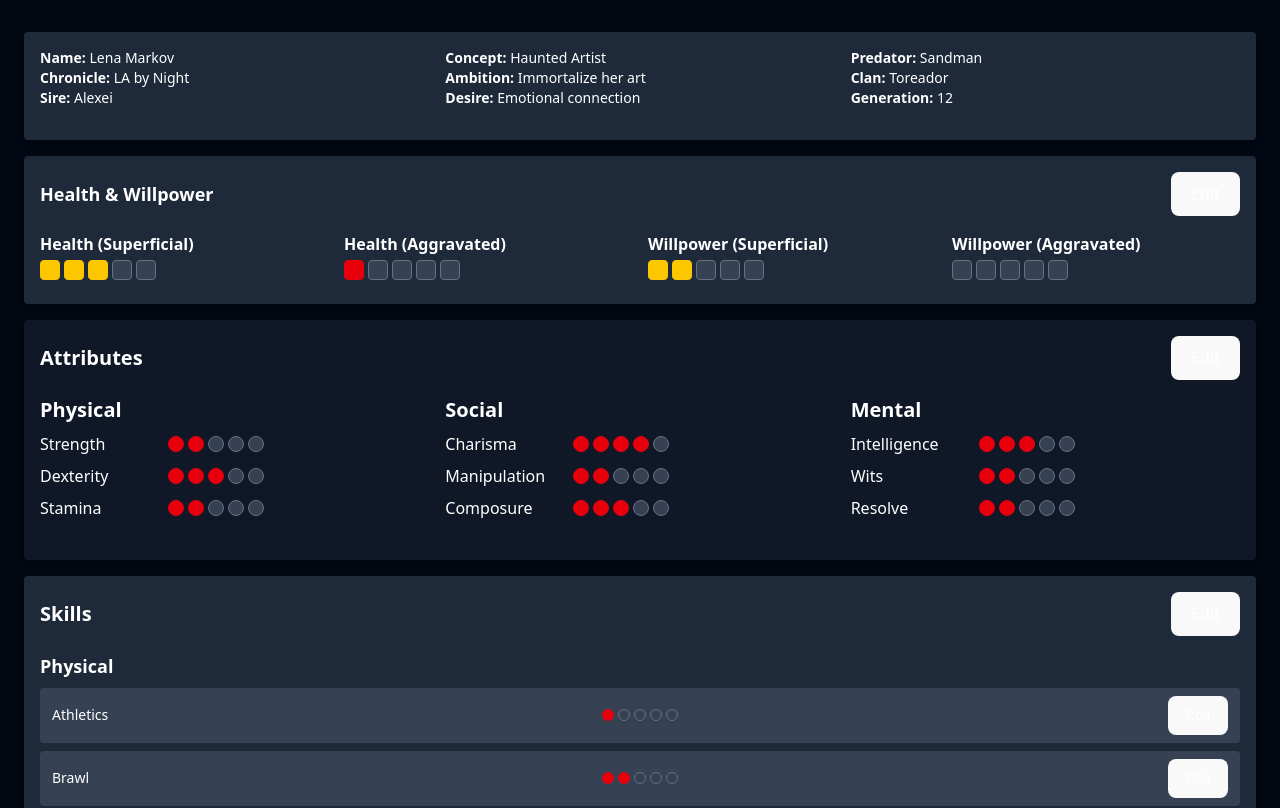
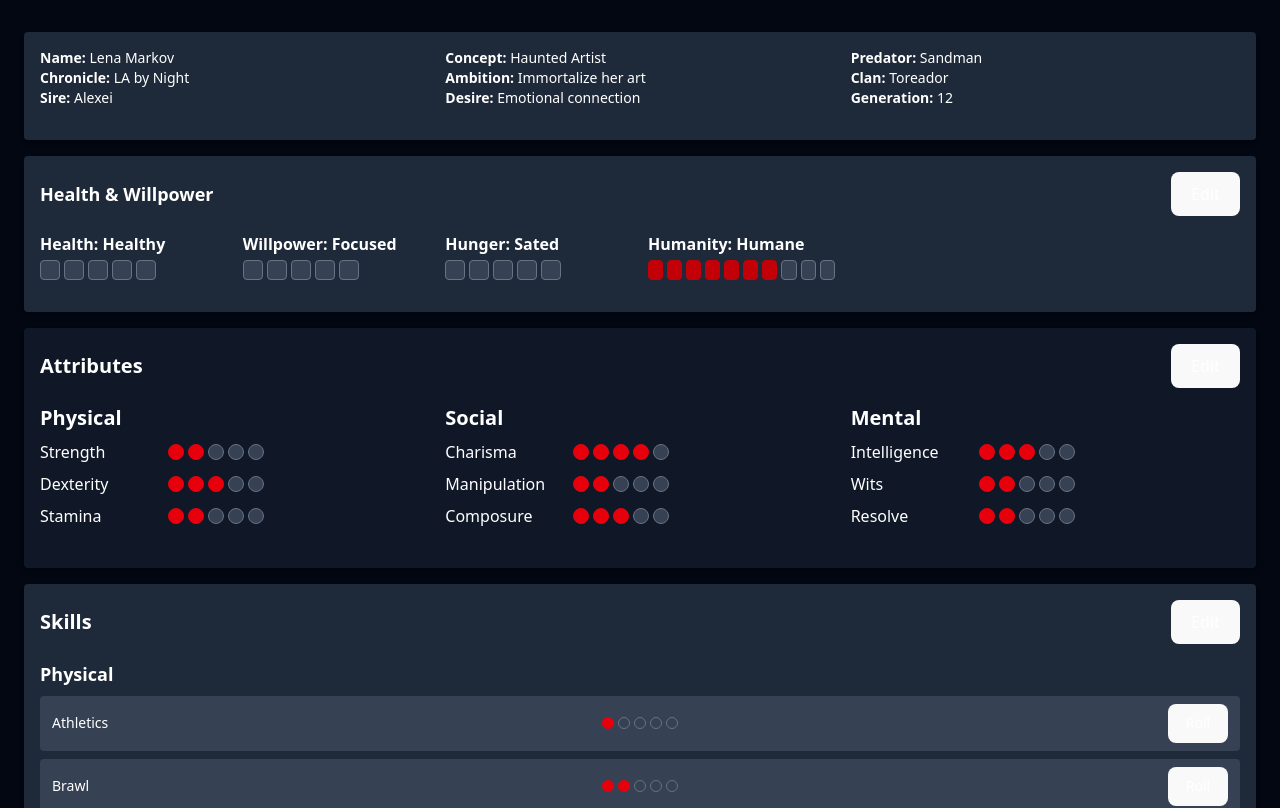
Before and after one commit to ocansino/VTMSim, a React (Vite) app: page / in a window 1280 px wide. Shown: the top 808 px of the page. Built offline with nearby package versions, Linux system fonts and the light colour scheme.

Commit message:
Overhauled Health/willpower, added hunger/humanity with statuses

```diff
--- a/src/components/HealthTracker.jsx
+++ b/src/components/HealthTracker.jsx
@@ -1,25 +1,80 @@
 // src/components/HealthTracker.jsx
-import React, { useState } from 'react';
+import React, { useState, useEffect } from 'react';
 
-const HealthRow = ({ label, boxes, value, onBoxClick, editMode, type }) => {
-  return (
-    <div className="mb-2">
-      <p className="font-semibold mb-1">{label}</p>
-      <div className="flex flex-wrap space-x-1">
-        {Array.from({ length: boxes }).map((_, index) => {
-          const filled = index < value;
-          const isAgg = type === 'aggravated';
-          const fillColor = filled
-            ? isAgg
+
+
+
+const DamageBox = ({ value, onClick, editMode }) => {
+  const color =
+    value === 1
+      ? 'bg-yellow-400 border-yellow-400'
+      : value === 2
       ? 'bg-red-600 border-red-600'
-              : 'bg-yellow-400 border-yellow-400'
       : 'bg-gray-700 border-gray-500';
 
   return (
     <div
+      onClick={editMode ? onClick : undefined}
+      className={`w-5 h-5 rounded border cursor-pointer ${color} ${
+        editMode ? 'hover:ring ring-opacity-50' : ''
+      }`}
+    />
+  );
+};
+
+const TrackerRow = ({ label, boxes, values, onBoxClick, editMode, statusLabel}) => (
+  <div className="mb-4">
+    <p className="font-semibold mb-1">{label}: {statusLabel}</p>
+    <div className="flex space-x-1 flex-wrap">
+      {values.map((value, index) => (
+        <DamageBox
           key={index}
-              onClick={() => editMode && onBoxClick(index)}
-              className={`w-5 h-5 rounded border cursor-pointer ${fillColor} ${
+          value={value}
+          editMode={editMode}
+          onClick={() => onBoxClick(index)}
+        />
+      ))}
+    </div>
+  </div>
+);
+
+const HungerRow = ({ value, onClick, editMode, statusLabel }) => (
+  <div className="mb-4">
+    <p className="font-semibold mb-1">Hunger: {statusLabel}</p>
+    <div className="flex space-x-1">
+      {[1, 2, 3, 4, 5].map((i) => (
+        <div
+          key={i}
+          onClick={() => editMode && onClick(i)}
+          className={`w-5 h-5 rounded border cursor-pointer ${
+            i <= value
+              ? 'bg-red-700 border-red-700'
+              : 'bg-gray-700 border-gray-500'
+          } ${editMode ? 'hover:ring ring-opacity-50' : ''}`}
+        />
+      ))}
+    </div>
+  </div>
+);
+
+const HumanityRow = ({ values, onBoxClick, editMode, statusLabel }) => (
+  <div className="mb-4">
+    <p className="font-semibold mb-1">Humanity: {statusLabel}</p>
+    <div className="flex space-x-1">
+      {values.map((state, i) => {
+        const color =
+          state === 2
+            ? 'bg-yellow-400 border-yellow-400'  // full
+            : state === 1
+            ? 'bg-red-700 border-red-700'  // stain
+
+            : 'bg-gray-700 border-gray-500';   // empty
+
+        return (
+          <div
+            key={i}
+            onClick={() => editMode && onBoxClick(i)}
+            className={`w-5 h-5 rounded border cursor-pointer ${color} ${
               editMode ? 'hover:ring ring-opacity-50' : ''
             }`}
           />
@@ -28,37 +83,94 @@ const HealthRow = ({ label, boxes, value, onBoxClick, editMode, type }) => {
     </div>
   </div>
 );
+
+const HealthTracker = ({ maxHealth, maxWillpower }) => {
+  const [editMode, setEditMode] = useState(false);
+  const [health, setHealth] = useState(() => Array(maxHealth).fill(0));
+  const [willpower, setWillpower] = useState(() => Array(maxWillpower).fill(0));
+  const [hunger, setHunger] = useState(0); // 0 to 5
+  const humanityScore = 7; // or pass this as a prop later
+
+  const [humanity, setHumanity] = useState(() => {
+    return Array.from({ length: 10 }, (_, i) => (i < humanityScore ? 1 : 0));
+  });
+
+  useEffect(() => {
+    setHealth((prev) => {
+      const diff = maxHealth - prev.length;
+      const next = [...prev.slice(0, maxHealth)];
+      while (next.length < maxHealth) next.push(0);
+      return next;
+    });
+  }, [maxHealth]);
+
+  useEffect(() => {
+    setWillpower((prev) => {
+      const diff = maxWillpower - prev.length;
+      const next = [...prev.slice(0, maxWillpower)];
+      while (next.length < maxWillpower) next.push(0);
+      return next;
+    });
+  }, [maxWillpower]);
+
+  const cycleDamage = (value) => (value + 1) % 3;
+
+  const updateBox = (setFn, currentState) => (index) => {
+    const updated = [...currentState];
+    updated[index] = cycleDamage(currentState[index]);
+    setFn(updated);
   };
 
-const HealthTracker = ({ maxHealth = 10, maxWillpower = 10 }) => {
-  const [editMode, setEditMode] = useState(false);
-
-  const [health, setHealth] = useState({
-    superficial: 3,
-    aggravated: 1,
-  });
-
-  const [willpower, setWillpower] = useState({
-    superficial: 2,
-    aggravated: 0,
-  });
-
-  const toggleEdit = () => {
-    setEditMode(!editMode);
+  const toggleHunger = (i) => {
+  setHunger((prev) => (i === prev ? i - 1 : i));
   };
 
-  const handleHealthClick = (type, index) => {
-    setHealth((prev) => {
-      const newVal = index + 1 === prev[type] ? index : index + 1;
-      return { ...prev, [type]: newVal };
+  const toggleHumanity = (i) => {
+    setHumanity((prev) => (i === prev ? i - 1 : i));
+  };
+
+  const cycleHumanityState = (index) => {
+  setHumanity((prev) => {
+    const updated = [...prev];
+    updated[index] = (updated[index] + 1) % 3; // 0 → 1 → 2 → 0
+    return updated;
   });
   };
 
-  const handleWillpowerClick = (type, index) => {
-    setWillpower((prev) => {
-      const newVal = index + 1 === prev[type] ? index : index + 1;
-      return { ...prev, [type]: newVal };
-    });
+  const getHealthStatus = () => {
+    const filled = health.filter(v => v > 0).length;
+    const agg = health.filter(v => v === 2).length;
+
+    if (agg === maxHealth) return 'Torpor';
+    if (filled === maxHealth) return 'Impaired';
+    if (filled > 0) return 'Injured';
+    return 'Healthy';
+  };
+
+  const getWillpowerStatus = () => {
+    const filled = willpower.filter(v => v > 0).length;
+    const agg = willpower.filter(v => v === 2).length;
+    if (agg === maxWillpower) return 'Broken';
+    if (filled === maxWillpower) return 'Impaired';
+    if (filled > 0) return 'Strained';
+    return 'Focused';
+  };
+
+  const getHungerStatus = () => {
+    if (hunger >= 5) return 'Ravenous';
+    if (hunger >= 3) return 'Hungry';
+    if (hunger >= 1) return 'Peckish';
+    return 'Sated';
+  };
+
+  const getHumanityStatus = () => {
+    const full = humanity.filter(v => v === 1).length;
+    if (full >= 9) return 'Saintly';
+    if (full >= 7) return 'Humane';
+    if (full >= 4) return 'Slipping';
+    if (full >= 2) return 'Monstrous';
+    if (full >= 1) return 'Feral';
+    return 'Wight';
   };
 
   return (
@@ -66,7 +178,7 @@ const HealthTracker = ({ maxHealth = 10, maxWillpower = 10 }) => {
       <div className="flex justify-between items-center mb-4">
         <h2 className="text-lg font-semibold">Health & Willpower</h2>
         <button
-        onClick={toggleEdit}
+          onClick={() => setEditMode((prev) => !prev)}
           className={`${
             editMode ? 'bg-green-600' : 'bg-yellow-600'
           } px-2 py-1 rounded text-sm`}
@@ -75,47 +187,35 @@ const HealthTracker = ({ maxHealth = 10, maxWillpower = 10 }) => {
         </button>
       </div>
 
-    <div className="grid grid-cols-1 sm:grid-cols-2 lg:grid-cols-4 gap-4">
-      <HealthRow
-        label="Health (Superficial)"
-        type="superficial"
+      <div className="grid grid-cols-1 sm:grid-cols-2 lg:grid-cols-6 gap-4">
+        <TrackerRow
+          label="Health"
           boxes={maxHealth}
-        value={health.superficial}
+          values={health}
           editMode={editMode}
-        onBoxClick={(index) =>
-            setHealth((prev) => ({ ...prev, superficial: index + 1 === prev.superficial ? index : index + 1,}))
-        }
+          onBoxClick={updateBox(setHealth, health)}
+          statusLabel={getHealthStatus()}
         />
-      <HealthRow
-        label="Health (Aggravated)"
-        type="aggravated"
-        boxes={maxHealth}
-        value={health.aggravated}
+
+        <TrackerRow
+          label="Willpower"
+          boxes={maxWillpower}
+          values={willpower}
           editMode={editMode}
-        onBoxClick={(index) =>
-            setHealth((prev) => ({ ...prev, aggravated: index + 1 === prev.aggravated ? index : index + 1, }))
-        }
+          onBoxClick={updateBox(setWillpower, willpower)}
+          statusLabel={getWillpowerStatus()}
         />
-      <HealthRow
-        label="Willpower (Superficial)"
-        type="superficial"
-        boxes={maxWillpower}
-        value={willpower.superficial}
+        <HungerRow
+          value={hunger}
           editMode={editMode}
-        onBoxClick={(index) =>
-            setWillpower((prev) => ({ ...prev, superficial: index + 1 === prev.superficial ? index : index + 1, }))
-        }
-
+          onClick={toggleHunger}
+          statusLabel={getHungerStatus()}
         />
-      <HealthRow
-        label="Willpower (Aggravated)"
-        type="aggravated"
-        boxes={maxWillpower}
-        value={willpower.aggravated}
+        <HumanityRow
+          values={humanity}
           editMode={editMode}
-        onBoxClick={(index) =>
-            setWillpower((prev) => ({ ...prev, aggravated: index + 1 === prev.aggravated ? index : index + 1,}))
-        }
+          onBoxClick={cycleHumanityState}
+          statusLabel={getHumanityStatus()}
         />
       </div>
     </div>
```
Lines whose indentation alone changed are shown as unchanged.
